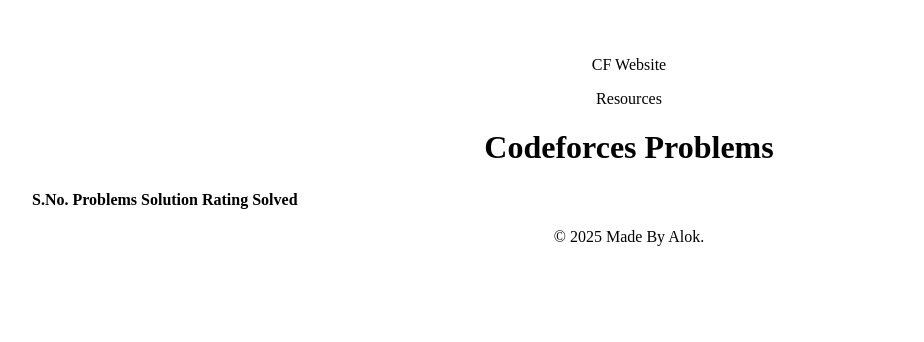
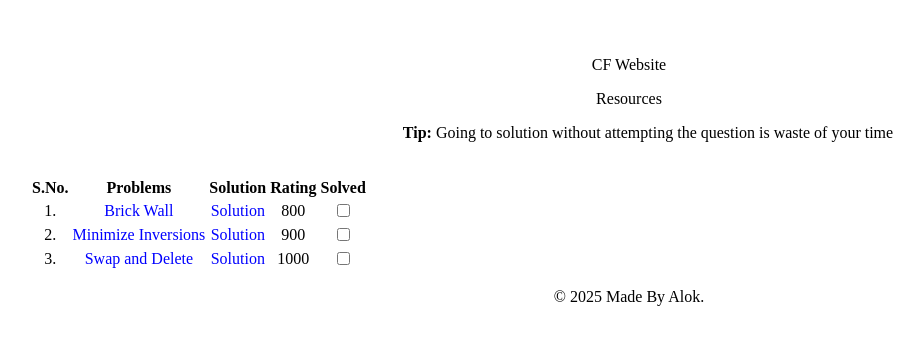
Before and after one commit to Alokzh/CF-Website, a React (Vite) app: page / in a window 1280 px wide. Shown: the top 342 px of the page, without its empty margins (11-935 px from the left). Built offline with nearby package versions, Linux system fonts and the light colour scheme.

Commit message:
Fetch and display problems from db.json

```diff
--- a/src/pages/Home.tsx
+++ b/src/pages/Home.tsx
@@ -1,7 +1,30 @@
+import { useEffect, useState } from "react";
+
+interface Problem {
+  id: number;
+  problemStatement: string;
+  problemLink: string;
+  solutionLink: string;
+  rating: number;
+}
+
 const Home: React.FC = () => {
+  const [problems, setProblems] = useState<Problem[]>([]);
+
+  useEffect(() => {
+    fetch("/db.json")
+      .then((res) => res.json())
+      .then((data) => setProblems(data))
+      .catch((error) => console.error("Error fetching problems:", error));
+  }, []);
+
   return (
     <div className="container">
-      <h1>Codeforces Problems</h1>
+      <p style={{ marginLeft: "38px" }}>
+        <strong>Tip:</strong> Going to solution without attempting the question
+        is waste of your time
+      </p>
+      <br />
       <table className="table">
         <thead>
           <tr>
@@ -12,7 +35,33 @@
             <th>Solved</th>
           </tr>
         </thead>
-        <tbody>{/* Problem data will be displayed here */}</tbody>
+        <tbody>
+          {problems.map((problem, index) => (
+            <tr key={problem.id}>
+              <td>{index + 1}.</td>
+              <td>
+                <a
+                  href={problem.problemLink}
+                  style={{ textDecoration: "none", color: "blue" }}
+                >
+                  {problem.problemStatement}
+                </a>
+              </td>
+              <td>
+                <a
+                  href={problem.solutionLink}
+                  style={{ textDecoration: "none", color: "blue" }}
+                >
+                  Solution
+                </a>
+              </td>
+              <td>{problem.rating}</td>
+              <td>
+                <input type="checkbox" />
+              </td>
+            </tr>
+          ))}
+        </tbody>
       </table>
     </div>
   );
```
